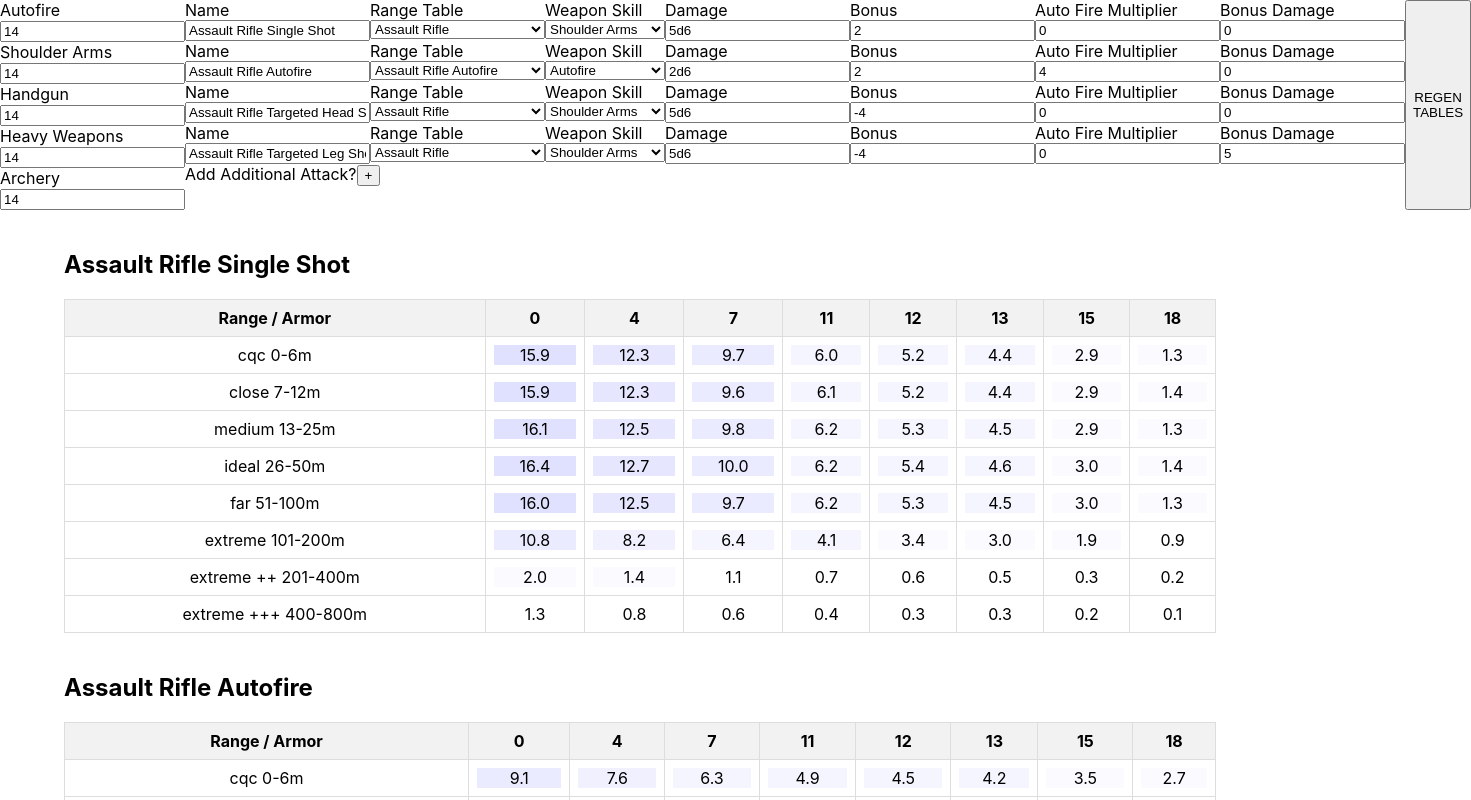
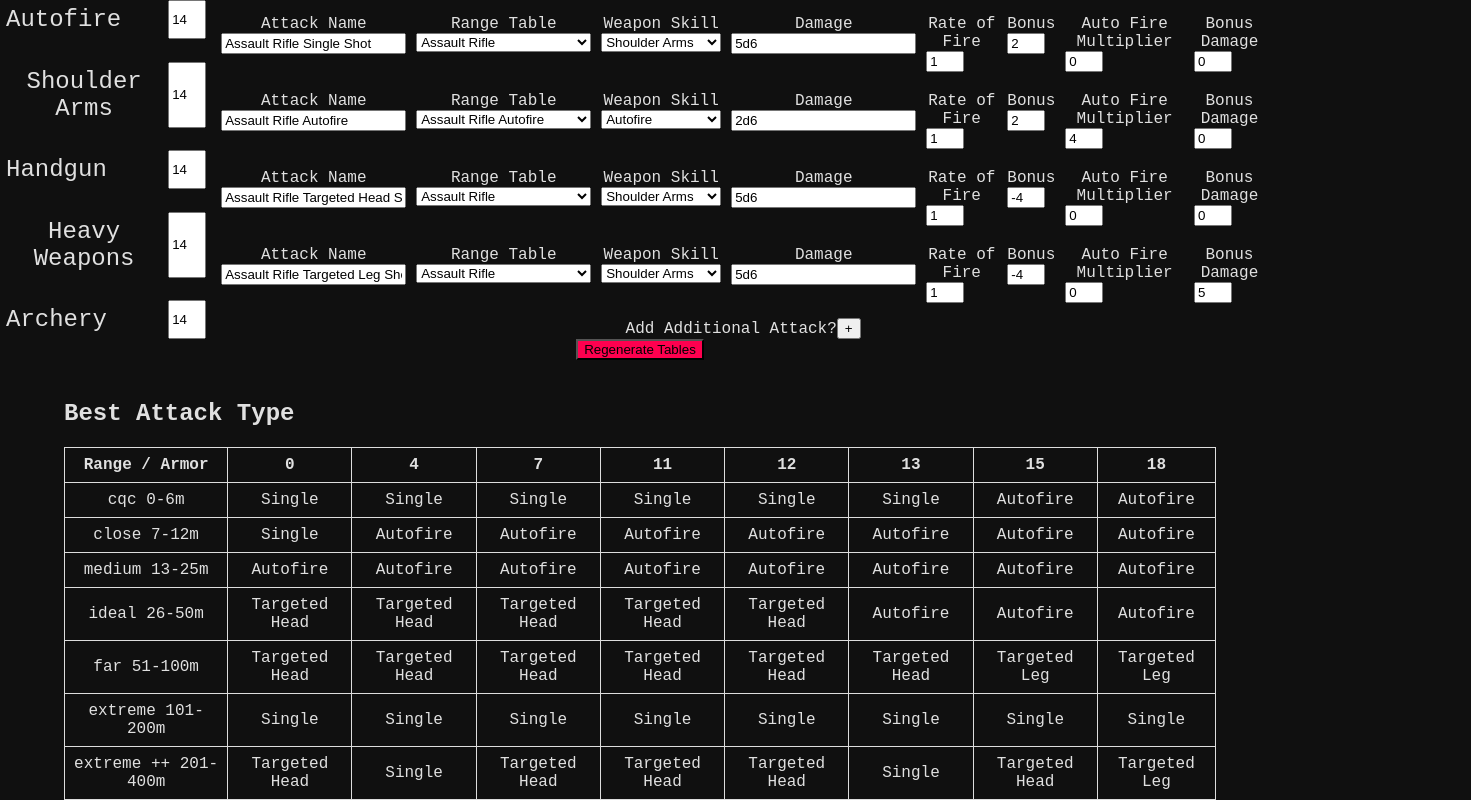
Before and after one commit to Sidetrail/cybermath, a React (Create React App) app: page / in a window 1280 px wide. Shown: the top 800 px of the page, 1471 px wide, since content can reach past the window. Built offline with nearby package versions, Linux system fonts and the light colour scheme.

Commit message:
Started adding styling and fixed some bugs, and added framework to include ROF calculation

```diff
--- a/src/App.js
+++ b/src/App.js
@@ -1,15 +1,19 @@
-import React, {useState} from 'react';
-import DamageChart from './DamageChart';
+import React, { useState } from 'react';
+import DamageChart from './DamageChart.js';
 import UserInputs from './UserInputs';
 import { defaultAttackData, skills } from './DataTypes';
+import Header from './Header';
+import Footer from './Footer';
 
 function App() {
   const [userSkills, setUserSkills] = useState(skills);
   const [userAttacks, setUserAttacks] = useState(defaultAttackData);
   return (
     <div className="App">
-        <UserInputs updateSkills={setUserSkills} updateAttacks={setUserAttacks} />
-        <DamageChart skills={userSkills} attacks={userAttacks} />
+      <Header />
+      <UserInputs updateSkills={setUserSkills} updateAttacks={setUserAttacks} />
+      <DamageChart skills={userSkills} attacks={userAttacks} />
+      <Footer />
     </div>
   );
 }
--- a/src/DamageChart.css
+++ b/src/DamageChart.css
@@ -17,12 +17,14 @@ td {
 }
 
 th {
-    background-color: #f2f2f2;
+    background-color: var(--background-color)
 }
 
 .heat-cell {
     padding: 8px;
     text-align: center;
+    color: black;
+    max-width: 80px;
 }
 
 .heat-cell-color {
@@ -31,3 +33,8 @@ th {
     height: 100%;
     text-align: center;
 }
+
+.rowTitle{
+    text-transform: capitalize;
+    max-width: 100px;
+}
--- a/src/DamageChart.js
+++ b/src/DamageChart.js
@@ -1,8 +1,8 @@
-import React, { useState, useEffect } from 'react';
+import React from 'react';
 import './DamageChart.css';
-import {enemyData, ranges, permutations} from './DataTypes.js'
+import { enemyData, ranges, permutations } from './DataTypes.js'
 
-const DamageChart = ({skills, attacks}) => {
+const DamageChart = ({ skills, attacks }) => {
 
     // Dice roll function
     const diceRoll = (diceString) => {
@@ -39,21 +39,26 @@ const DamageChart = ({skills, attacks}) => {
         return weapon?.autofiremax < diff + 1 ? "x" + weapon.autofiremax : "x" + (+diff + 1);
     }
 
+    const getAttackRoll = (weapon) => {
+        let attackRoll = diceRoll("1d10+" + (+weapon.bonus + +skills[weapon.skill]));
+        if (attackRoll.rolls[0] === 10) { // Dice crit handling
+            attackRoll = diceRoll("1d10+" + attackRoll.total);
+        } else if (attackRoll.rolls[0] === 1) {
+            attackRoll.total -= diceRoll("1d10").total;
+        }
+        return attackRoll
+    }
+
     // Function to run a single attack simulation
     const runAttack = (weaponAttack, enemy) => {
-        let attackRoll = diceRoll("1d10+" + (+weaponAttack.bonus + +skills[weaponAttack.skill]));
-        if(attackRoll.rolls[0] == 10){ // Dice crit handling
-            attackRoll = diceRoll("1d10+" + attackRoll.total);
-        } else if(attackRoll.rolls[0] == 1){
-            attackRoll.total -= diceRoll("1d10").total;
-        }
+        const attackRoll = getAttackRoll(weaponAttack);
         const result = {}
         Object.keys(ranges).map(range => {
             const dv = ranges[range][weaponAttack.rangeType];
             const damageRoll = diceRoll(weaponAttack.damage + (getAutofireMultiplier(attackRoll.total - dv, weaponAttack) || 0));
             const damageBeforeReductions = attackRoll.total > dv ? damageRoll.total : 0;
             let damageAfterReductions = weaponAttack.multiplier ? (damageBeforeReductions - enemy.headSp) * weaponAttack.multiplier : damageBeforeReductions - enemy.bodySp;
-            if (damageRoll.rolls.filter(i => i == 6).length > 2 && !weaponAttack.damageBonus) { // Critical damage, ignoring attacks that guarentee crits
+            if (damageRoll.rolls.filter(i => i === 6).length > 2 && !weaponAttack.damageBonus) { // Critical damage, ignoring attacks that guarentee crits
                 damageAfterReductions += 5;
             }
             if (damageAfterReductions > 0) { // Guarenteed crits like leg shots
@@ -71,14 +76,14 @@ const DamageChart = ({skills, attacks}) => {
     const averageResults = (results, runAmount) => {
         const reducedResults = results.reduce((accumulator, current) => {
             const newAccumulator = {}
-            Object.keys(current).map(a => newAccumulator[a] = current[a] + (accumulator[a] || 0))
+            Object.keys(current).forEach(a => newAccumulator[a] = current[a] + (accumulator[a] || 0))
             return newAccumulator
         }, {});
         Object.keys(reducedResults).map(key => reducedResults[key] = reducedResults[key] / runAmount)
         return reducedResults;
     }
 
-    const generateHeatMapTable = (tableId, chartTitle, chartData) => {
+    const generateHeatMapTable = (chartTitle, chartData) => {
         const armorLevels = Object.keys(chartData[chartTitle]);
         const rangeLabels = Object.keys(chartData[chartTitle]["Armor 0"]);
 
@@ -97,7 +102,7 @@ const DamageChart = ({skills, attacks}) => {
                     <tbody>
                         {rangeLabels.map((rangeLabel) => (
                             <tr key={rangeLabel}>
-                                <td>{rangeLabel.replace(/\d+:\s/, "")}</td>
+                                <td className="rowTitle">{rangeLabel.replace(/\d+:\s/, "")}</td>
                                 {armorLevels.map((armorLevel) => {
                                     const damage = chartData[chartTitle][armorLevel][rangeLabel];
                                     const color = getColorForValue(damage);
@@ -118,7 +123,7 @@ const DamageChart = ({skills, attacks}) => {
         );
     }
 
-    const generateBestTypeTable = (tableId, chartData) => {
+    const generateBestTypeTable = (chartData) => {
         const attackTypes = Object.keys(chartData);
         const armorLevels = Object.keys(chartData[attackTypes[0]]);
         const rangeLabels = Object.keys(chartData[attackTypes[0]]["Armor 0"]);
@@ -165,7 +170,7 @@ const DamageChart = ({skills, attacks}) => {
         const max = 180;
         const clampedValue = Math.min(Math.max(value, min), max);
         const normalizedValue = (clampedValue - min) / (max - min);
-        const hue = 240;
+        const hue = 341;
         const saturation = 100;
         const lightness = Math.round((1 - normalizedValue) * 70 + 30);
         return `hsl(${hue}, ${saturation}%, ${lightness}%)`;
@@ -174,7 +179,7 @@ const DamageChart = ({skills, attacks}) => {
     const calculateResults = () => {
         const results = {}
 
-        attacks.map((attack) => {
+        attacks.forEach((attack) => {
             const testresults = enemyData.reduce(
                 (acc, data) => {
                     const attackResults = [];
@@ -192,25 +197,16 @@ const DamageChart = ({skills, attacks}) => {
 
     const results = calculateResults();
 
-    console.log('RENDER',skills, attacks)
-
     return (
         <div>
             <div className="chart-container">
-                {generateHeatMapTable('table1', "Assault Rifle Single Shot", results)}
+                {generateBestTypeTable(results)}
             </div>
-            <div className="chart-container">
-                {generateHeatMapTable('table2', "Assault Rifle Autofire", results)}
-            </div>
-            <div className="chart-container">
-                {generateHeatMapTable('table3', "Assault Rifle Targeted Head Shot", results)}
-            </div>
-            <div className="chart-container">
-                {generateHeatMapTable('table4', "Assault Rifle Targeted Leg Shot", results)}
-            </div>
-            <div className="chart-container">
-                {generateBestTypeTable('table5', results)}
-            </div>
+            {attacks.map(attack => (
+                <div className="chart-container">
+                    {generateHeatMapTable(attack.name, results)}
+                </div>
+            ))}
         </div>
     );
 };
--- a/src/DataTypes.js
+++ b/src/DataTypes.js
@@ -113,8 +113,8 @@ export const enemyData = [
 export const permutations = 10000;
 
 export const defaultAttackData = [
-    { name: "Assault Rifle Single Shot", rangeType: "Assault Rifle", skill: "shoulderArms", damage: "5d6", bonus: 2 },
-    { name: "Assault Rifle Autofire", rangeType: "Assault Rifle Autofire", skill: "autofire", damage: "2d6", bonus: 2, autofiremax: 4 },
-    { name: "Assault Rifle Targeted Head Shot", rangeType: "Assault Rifle", skill: "shoulderArms", damage: "5d6", bonus: -4, multiplier: 2 },
-    { name: "Assault Rifle Targeted Leg Shot", rangeType: "Assault Rifle", skill: "shoulderArms", damage: "5d6", bonus: -4, damageBonus: 5 }
+    { name: "Assault Rifle Single Shot", rangeType: "Assault Rifle", skill: "shoulderArms", damage: "5d6", bonus: 2, rof: 1 },
+    { name: "Assault Rifle Autofire", rangeType: "Assault Rifle Autofire", skill: "autofire", damage: "2d6", bonus: 2, autofiremax: 4, rof: 1 },
+    { name: "Assault Rifle Targeted Head Shot", rangeType: "Assault Rifle", skill: "shoulderArms", damage: "5d6", bonus: -4, multiplier: 2, rof: 1 },
+    { name: "Assault Rifle Targeted Leg Shot", rangeType: "Assault Rifle", skill: "shoulderArms", damage: "5d6", bonus: -4, damageBonus: 5, rof: 1 }
 ];
--- /dev/null
+++ b/src/Footer.js
@@ -0,0 +1,8 @@
+import React from 'react';
+import "./Footer.css";
+
+const Footer = ({ updateAttacks, updateSkills }) => {
+    return <div/>
+}
+
+export default Footer;
--- /dev/null
+++ b/src/Header.js
@@ -0,0 +1,8 @@
+import React from 'react';
+import "./Header.css";
+
+const Header = ({ updateAttacks, updateSkills }) => {
+    return <div/>
+}
+
+export default Header;
--- /dev/null
+++ b/src/Style.css
@@ -0,0 +1,7 @@
+:root {
+    --primary-color: #FF004F;
+    --secondary-color: #00FFB3;
+    --background-color: #101010;
+    --text-primary-color: #E0E0E0;
+    --text-secondary-color: #9E9E9E;
+  }
--- a/src/UserInput.css
+++ b/src/UserInput.css
@@ -1,14 +1,48 @@
-.inputArea{
+.inputArea {
     display: flex;
     flex-direction: row;
+    justify-content: space-around;
+    margin: auto;
 }
 
-.weaponEntry{
+.userInput{
+    text-align: center;
+}
+
+.weaponEntry {
     display: flex;
     flex-direction: row;
+    margin: 10px;
 }
 
-.weaponEntryPair{
+.weaponEntryPair {
     display: flex;
     flex-direction: column;
+    width: auto;
+    margin: 5px;
 }
+
+.regenButton {
+    background-color: var(--primary-color);
+}
+
+.singleNumber {
+    width: 30px;
+}
+
+.skill {
+    display: flex;
+    flex-direction: row;
+    justify-content: space-between;
+}
+
+.skillArea{
+    display: flex;
+    flex-direction: column;
+    justify-content: space-between;
+}
+
+.skillLabel{
+    font-size: 18pt;
+    margin: 6px;
+}
--- a/src/UserInputs.js
+++ b/src/UserInputs.js
@@ -2,15 +2,15 @@ import React, { useState } from 'react';
 import { skills, defaultAttackData, ranges } from './DataTypes';
 import "./UserInput.css";
 
-const UserInputs = ({updateAttacks, updateSkills}) => {
+const UserInputs = ({ updateAttacks, updateSkills }) => {
     const [userSkills, setUserSkills] = useState(skills);
     const [userAttacks, setUserAttacks] = useState(defaultAttackData);
 
     const getSkillInput = (skillName) => {
         return (
-        <div key={skillName}>
-            <label>{camelCaseConversion(skillName)}</label>
-            <input type="text" value={userSkills[skillName]} onChange={(e)=>setUserSkills({...userSkills, [skillName]:+e.target.value})}/>
+            <div className="skill" key={skillName}>
+                <label className="skillLabel">{camelCaseConversion(skillName)}</label>
+                <input type="number" className="singleNumber" value={userSkills[skillName]} onChange={(e) => setUserSkills({ ...userSkills, [skillName]: +e.target.value })} />
             </div>)
     }
 
@@ -25,52 +25,51 @@ const UserInputs = ({updateAttacks, updateSkills}) => {
         return (
             <div className="weaponEntry" key={attack.name}>
                 <div className="weaponEntryPair">
-                    <label>Name</label>
-                    <input type="text" value={attack.name} onChange={(e)=>setUserAttacks([...userAttacks.filter(i => i.name != attack.name), {...attack, name:e.target.value}])}/>
+                    <label>Attack Name</label>
+                    <input type="text" value={attack.name} onChange={(e) => setUserAttacks([...userAttacks.filter(i => i.name !== attack.name), { ...attack, name: e.target.value }])} />
                 </div>
                 <div className="weaponEntryPair">
                     <label>Range Table</label>
-                    <select value={attack.rangeType} onChange={(e)=>setUserAttacks([...userAttacks.filter(i => i.name != attack.name), {...attack, rangeType: e.target.value }])}>
+                    <select value={attack.rangeType} onChange={(e) => setUserAttacks([...userAttacks.filter(i => i.name !== attack.name), { ...attack, rangeType: e.target.value }])}>
                         {Object.keys(ranges["1: cqc 0-6m"]).map(rangeTable => (<option value={rangeTable}>{rangeTable}</option>))}
                     </select>
                 </div>
                 <div className="weaponEntryPair">
                     <label>Weapon Skill</label>
-                    <select value={attack.skill} onChange={(e)=>setUserAttacks([...userAttacks.filter(i => i.name != attack.name), {...attack, skill: e.target.value}])}>
+                    <select value={attack.skill} onChange={(e) => setUserAttacks([...userAttacks.filter(i => i.name !== attack.name), { ...attack, skill: e.target.value }])}>
                         {Object.keys(skills).map(skill => (<option value={skill}>{camelCaseConversion(skill)}</option>))}
                     </select>
                 </div>
                 <div className="weaponEntryPair">
                     <label>Damage</label>
-                    <input type="text" value={attack.damage || '0d6'} onChange={(e)=>setUserAttacks([...userAttacks.filter(i => i.name != attack.name), {...attack, damage:e.target.value }])}/>
+                    <input type="text" value={attack.damage || '0d6'} onChange={(e) => setUserAttacks([...userAttacks.filter(i => i.name !== attack.name), { ...attack, damage: e.target.value }])} />
+                </div>
+                <div className="weaponEntryPair">
+                    <label>Rate of Fire</label>
+                    <input type="number" className="singleNumber" value={attack.rof || 1} onChange={(e) => setUserAttacks([...userAttacks.filter(i => i.name !== attack.name), { ...attack, rof: e.target.value }])} />
                 </div>
                 <div className="weaponEntryPair">
                     <label>Bonus</label>
-                    <input type="text" value={attack.bonus || 0} onChange={(e)=>setUserAttacks([...userAttacks.filter(i => i.name != attack.name), {...attack, bonus:e.target.value}])}/>
+                    <input type="number" className="singleNumber" value={attack.bonus || 0} onChange={(e) => setUserAttacks([...userAttacks.filter(i => i.name !== attack.name), { ...attack, bonus: e.target.value }])} />
                 </div>
                 <div className="weaponEntryPair">
                     <label>Auto Fire Multiplier</label>
-                    <input type="text" value={attack.autofiremax || 0} onChange={(e)=>setUserAttacks([...userAttacks.filter(i => i.name != attack.name), {...attack, autofiremax:e.target.value}])}/>
+                    <input type="number" className="singleNumber" value={attack.autofiremax || 0} onChange={(e) => setUserAttacks([...userAttacks.filter(i => i.name !== attack.name), { ...attack, autofiremax: e.target.value }])} />
                 </div>
                 <div className="weaponEntryPair">
                     <label>Bonus Damage</label>
-                    <input type="text" value={attack.damageBonus || 0} onChange={(e)=>setUserAttacks([...userAttacks.filter(i => i.name != attack.name), {...attack, damageBonus:e.target.value}])}/>
+                    <input type="number" className="singleNumber" value={attack.damageBonus || 0} onChange={(e) => setUserAttacks([...userAttacks.filter(i => i.name !== attack.name), { ...attack, damageBonus: e.target.value }])} />
                 </div>
             </div>)
     }
 
-    // { name: "Assault Rifle Single Shot", rangeType: "Assault Rifle", skill: "shoulderArms", damage: "5d6", bonus: 2 },
-    // { name: "Assault Rifle Autofire", rangeType: "Assault Rifle Autofire", skill: "autofire", damage: "2d6", bonus: 2, autofiremax: 4 },
-    // { name: "Assault Rifle Targeted Head Shot", rangeType: "Assault Rifle", skill: "shoulderArms", damage: "5d6", bonus: -4, multiplier: 2 },
-    // { name: "Assault Rifle Targeted Leg Shot", rangeType: "Assault Rifle", skill: "shoulderArms", damage: "5d6", bonus: -4, damageBonus: 5 }
-
     const regerateTables = () => {
-        console.log("NEW STATE", userAttacks, userSkills)
         updateAttacks(userAttacks);
         updateSkills(userSkills);
     }
 
     return (
+        <div className="userInput">
             <div className="inputArea">
                 <div className="skillArea">
                     {Object.keys(skills).map(skill => getSkillInput(skill))}
@@ -79,10 +78,11 @@ const UserInputs = ({updateAttacks, updateSkills}) => {
                     {userAttacks.map(attack => getAttackInput(attack))}
                     <div>
                         Add Additional Attack?
-                <button onClick={()=>setUserAttacks([...userAttacks, {name:"new"}])}>+</button>
+                        <button onClick={() => setUserAttacks([...userAttacks, { name: "new" }])}>+</button>
                     </div>
                 </div>
-        <button onClick={regerateTables}>REGEN TABLES</button>
+            </div>
+            <button onClick={regerateTables} className="regenButton">Regenerate Tables</button>
         </div>
     );
 }
--- a/src/index.css
+++ b/src/index.css
@@ -1,10 +1,17 @@
+/* Color Theming */
+:root {
+  --primary-color: #FF004F;
+  --secondary-color: #00FFB3;
+  --background-color: #101010;
+  --text-primary-color: #E0E0E0;
+  --text-secondary-color: #9E9E9E;
+}
+
 body {
   margin: 0;
-  font-family: -apple-system, BlinkMacSystemFont, 'Segoe UI', 'Roboto', 'Oxygen',
-    'Ubuntu', 'Cantarell', 'Fira Sans', 'Droid Sans', 'Helvetica Neue',
-    sans-serif;
-  -webkit-font-smoothing: antialiased;
-  -moz-osx-font-smoothing: grayscale;
+  background-color: var(--background-color);
+  color: var(--text-primary-color);
+  font-family: "Roboto Mono", monospace;
 }
 
 code {
```
Also changed, not shown: src/Footer.css (added), src/Header.css (added). Lines whose indentation alone changed are shown as unchanged.
